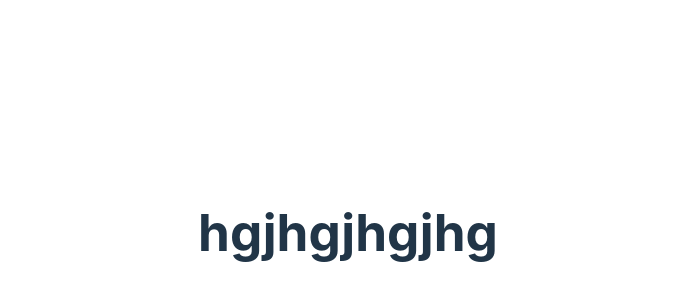
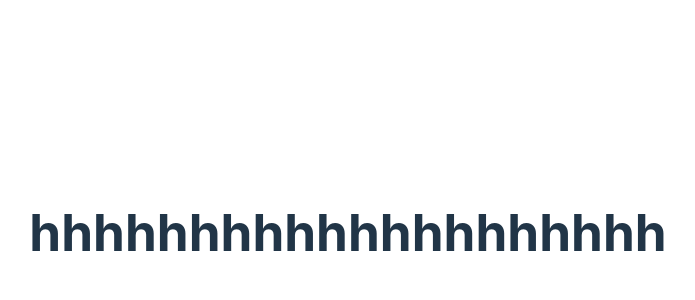
Before and after one commit to TICONFRED27/carte-visite, a React (Vite) app in the folder maCarte/: page / in a window 1280 px wide. Shown: the part 168-468 px from the top of the page, without its empty margins (292-987 px from the left). Built offline with nearby package versions, Linux system fonts and the light colour scheme.

Commit message:
Update App.jsx

```diff
--- a/maCarte/src/App.jsx
+++ b/maCarte/src/App.jsx
@@ -1,13 +1,11 @@
-import { useState } from 'react'
-import reactLogo from './assets/react.svg'
-import viteLogo from '/vite.svg'
+
 import './App.css'
 
 function App() {
 
 
   return (
-   <h1>hgjhgjhgjhg</h1>
+   <h1>hhhhhhhhhhhhhhhhhhhh</h1>
   )
 }
 
```
